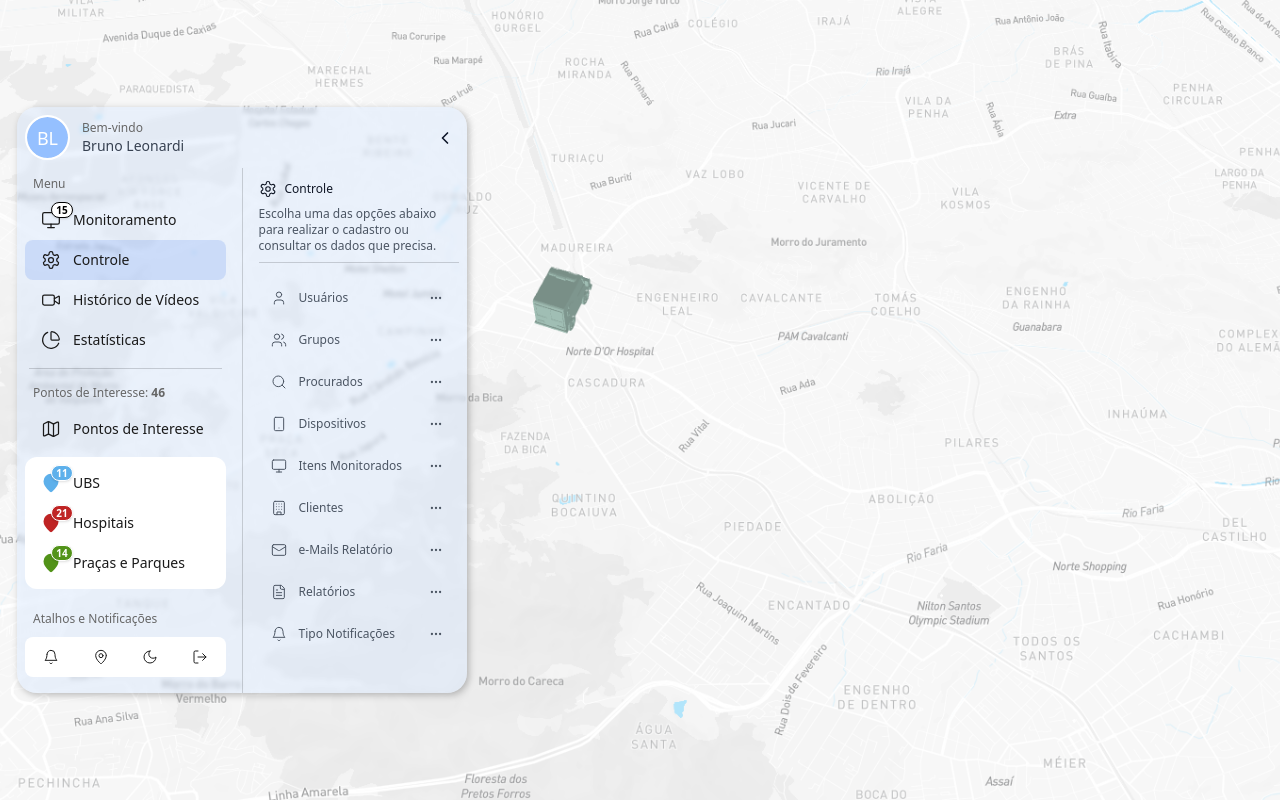
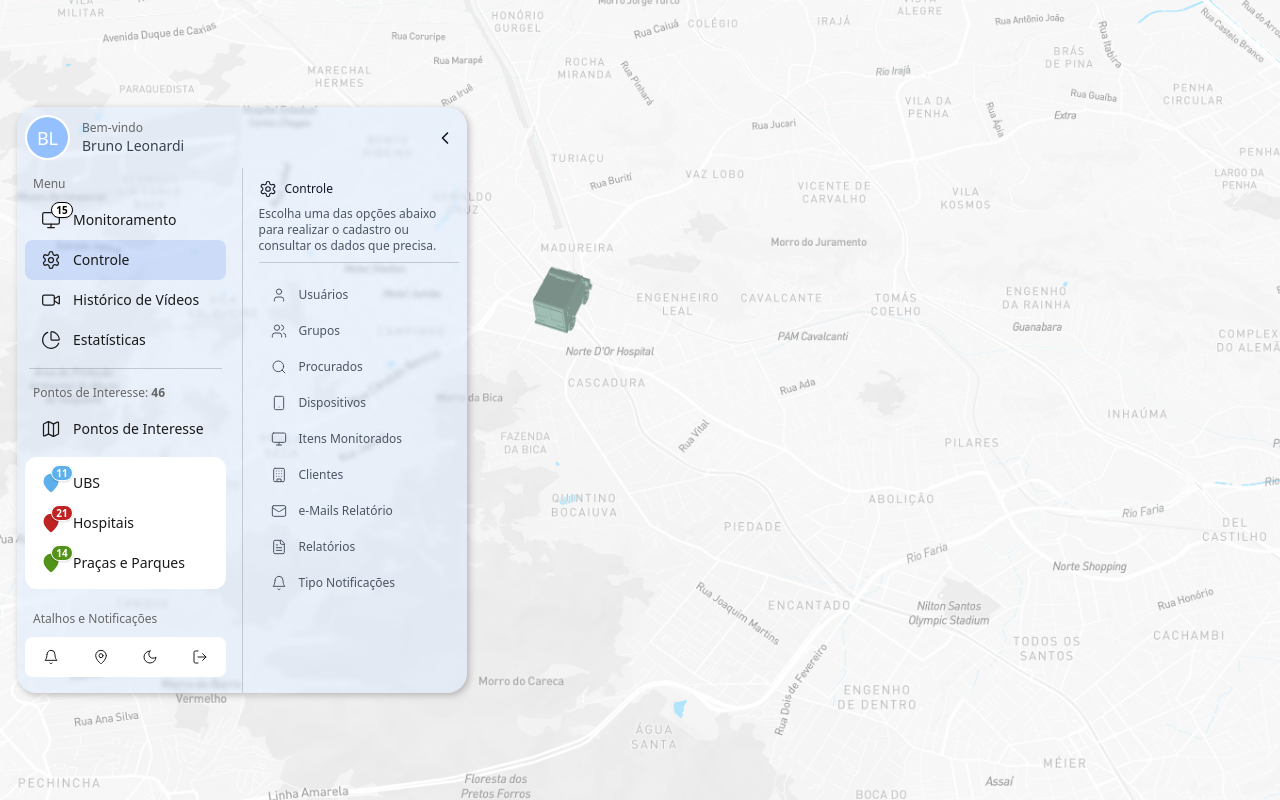
Before and after one commit to brunoleonardi/segpub, a React (Vite) app: page / in a window 1280 px wide. Both pictures are taken after a click on the element 50 px from the left and 254 px from the top of the page. Built offline with nearby package versions, Linux system fonts and the light colour scheme; the HTML template or start-up script is replaced by a standard one.

Commit message:
Update Control Content with full button dropdown

```diff
--- a/src/components/Sidebar/ControlContent.tsx
+++ b/src/components/Sidebar/ControlContent.tsx
@@ -9,8 +9,7 @@ import {
   MailIcon,
   FileTextIcon,
   BellIcon,
-  SettingsIcon,
-  MoreHorizontal
+  SettingsIcon
 } from 'lucide-react';
 import {
   DropdownMenu,
@@ -71,28 +70,17 @@ export const ControlContent: React.FC<ControlContentProps> = ({ data, isDarkMode
       <div className={`h-[1px] ${isDarkMode ? 'bg-gray-700' : 'bg-[#00000029]'}`} />
       <div className="space-y-1 mt-4 relative">
         {data.map((item) => (
-          <div key={item.id} className="relative">
-            <div className={`flex items-center justify-between w-full px-3 py-2 rounded-lg transition-colors ${
+          <DropdownMenu key={item.id}>
+            <DropdownMenuTrigger asChild>
+              <button className={`flex items-center w-full px-3 py-2 rounded-lg transition-colors ${
                 isDarkMode ? 'hover:bg-zinc-800' : 'hover:bg-gray-50'
               }`}>
-              <div className="flex items-center">
                 <div className={`${isDarkMode ? 'text-gray-300' : 'text-gray-600'}`}>
                   {iconMap[item.icon]}
                 </div>
                 <span className={`text-xs ml-3 ${isDarkMode ? 'text-gray-300' : 'text-gray-600'}`}>
                   {item.label}
                 </span>
-              </div>
-              <DropdownMenu>
-                <DropdownMenuTrigger asChild>
-                  <button
-                    className={`p-1 rounded-lg transition-colors ${
-                      isDarkMode
-                        ? 'hover:bg-zinc-700'
-                        : 'hover:bg-gray-100'
-                    }`}
-                  >
-                    <MoreHorizontal size={14} className={isDarkMode ? 'text-gray-300' : 'text-gray-600'} />
               </button>
             </DropdownMenuTrigger>
             <DropdownMenuContent
@@ -110,8 +98,6 @@ export const ControlContent: React.FC<ControlContentProps> = ({ data, isDarkMode
               ))}
             </DropdownMenuContent>
           </DropdownMenu>
-            </div>
-          </div>
         ))}
       </div>
     </div>
```
Lines whose indentation alone changed are shown as unchanged.
